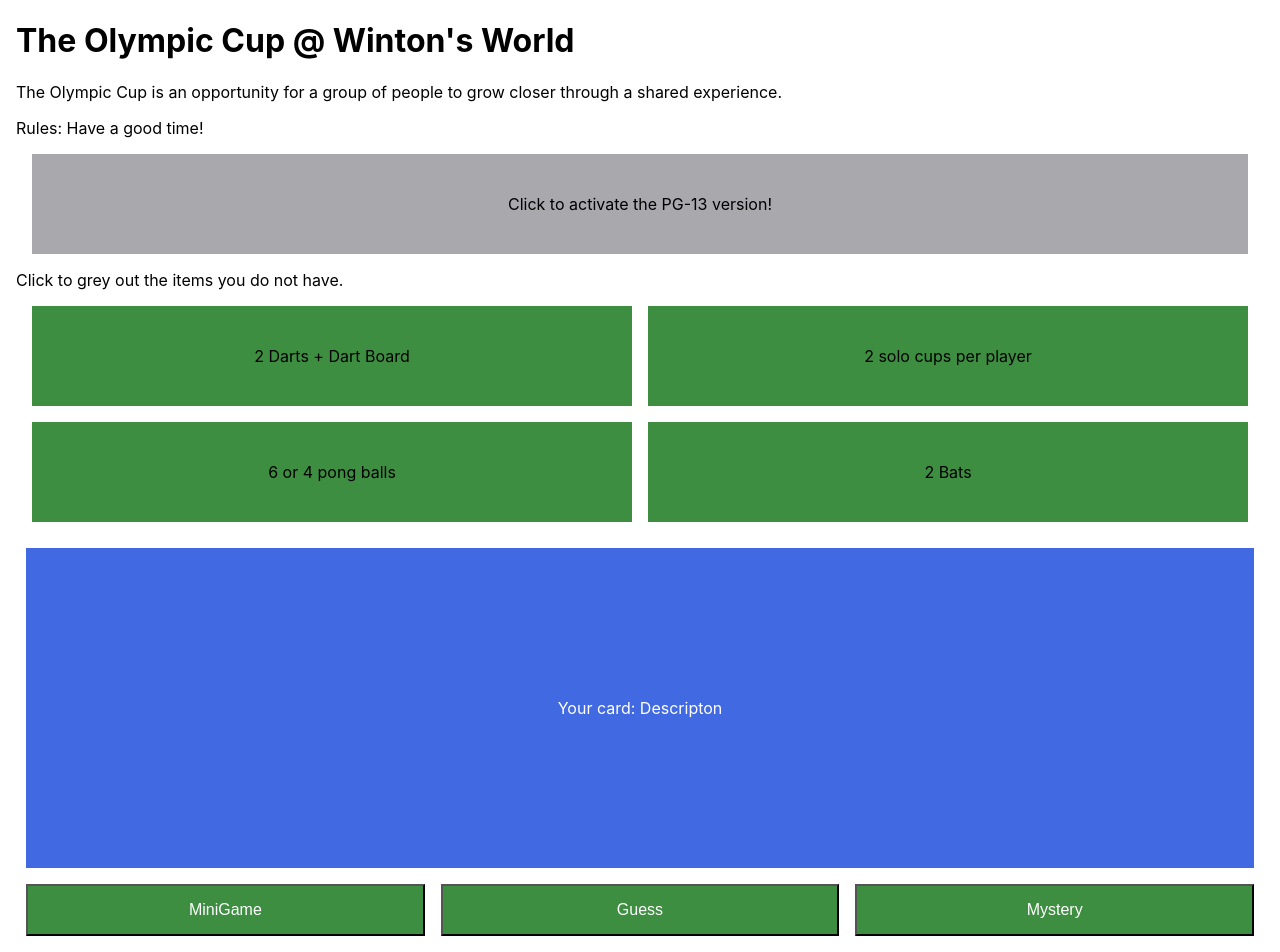
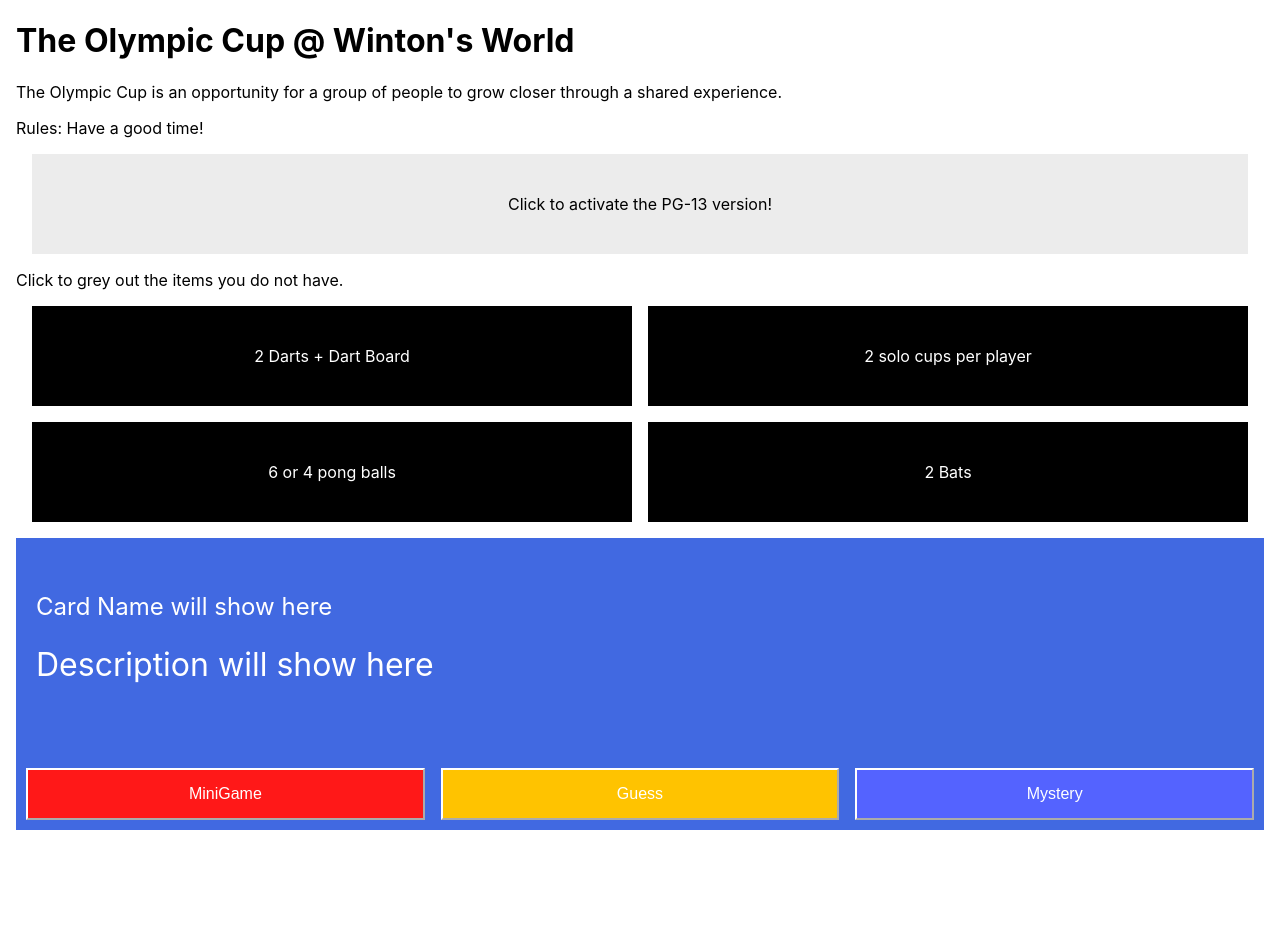
Before and after one commit to awinton64/olympic-cup, a React (Create React App) app: page / in a window 1280 px wide. Shown: the top 952 px of the page. After the commit the page ends 846 px from the top, so only its background shows below. Built offline with nearby package versions, Linux system fonts and the light colour scheme.

Commit message:
initial commit

```diff
--- a/src/App.css
+++ b/src/App.css
@@ -1,6 +1,6 @@
 
   @import url('https://fonts.googleapis.com/css2?family=Poppins:wght@300;400&display=swap');
-  /* color palette https://colorhunt.co/palette/161853292c6dfaedf0ec255a */
+    /* https://colorhunt.co/palette/5463ffecececffc300ff1818 */
 
 
   .app {
@@ -12,7 +12,8 @@
 
   .explicit-btn {
     display: grid;
-    background-color: #a9a8ad;
+    background-color: #ECECEC;
+    color: black;
     grid-auto-rows: minmax(100px, auto);
     justify-content: center;
     align-items: center;
@@ -24,7 +25,8 @@
 
   .non-explicit-btn {
     display: grid;
-    background-color: #3e8e41;
+    background-color: #000000;
+    color: white;
     grid-auto-rows: minmax(100px, auto);
     justify-content: center;
     align-items: center;
@@ -34,9 +36,9 @@
     margin-right: 1em;
   }
 
-  .explicit-btn:hover {background-color: #a9a8ad}
+  .explicit-btn:hover {background-color: #ECECEC}
 
-  .explicit-btn:active {background-color: #3e8e41}
+  .explicit-btn:active {background-color: #FF8E00}
 
   .grid-container-gp-btn {
     display: grid;
@@ -52,7 +54,8 @@
 
   .button-gp {
     display: grid;
-    background-color: #3e8e41;
+    background-color: #000000;
+    color: white;
     grid-auto-rows: minmax(100px, auto);
     justify-content: center;
     align-items: center;
@@ -60,7 +63,7 @@
 
   .button-gp-de-selected {
     display: grid;
-    background-color: #a9a8ad;
+    background-color: #ECECEC;
     grid-auto-rows: minmax(100px, auto);
     justify-content: center;
     align-items: center;
@@ -68,19 +71,32 @@
 
 
   .grid-container-game {
-    grid-template-columns: repeat(1, 1fr);
+    display: grid;
+    grid-template-rows: 3fr 1fr;
+    grid-template-columns: 1fr;
+    /* grid-template-columns: repeat(1, 1fr); */
     color: white;
+    background-color: royalblue;
     padding: 10px;
     align-items: center;
   }
 
   .card-display {
     display: grid;
-    background-color: royalblue;
-    grid-auto-rows: minmax(300px, auto);
+    /* grid-auto-rows: minmax(300px, auto); */
+    grid-template-rows: 1fr 3fr;
+    grid-template-columns: 1fr;
     padding: 10px;
     justify-content: center;
     align-items: center;
+  }
+
+  .description {
+    font-size: xx-large;
+  }
+
+  .name {
+    font-size: x-large;
   }
 
   .grid-container-game-btn-nested {
@@ -97,17 +113,30 @@
     bottom: 0;
     right: 0;
     overflow: auto;
-    background: rgb(190, 190, 190); /* Just to visualize the extent */
+    background-color: royalblue;
     }
 
   .button {
-    background-color: #3e8e41;
     padding: 15px 32px;
     text-align: center;
     font-size: 16px;
     cursor: pointer;
+    color: white;
+    border-color: white;
   }
 
-  .button:hover {background-color: #a9a8ad}
+  .miniGame-btn {
+    background-color: #FF1818;
+  }
+
+  .guess-btn {
+    background-color: #FFC300;
+  }
+
+  .mystery-btn {
+    background-color: #5463FF;
+  }
+
+  .button:hover {background-color: #ECECEC}
 
   .button:active {background-color: #3e8e41}
--- a/src/App.js
+++ b/src/App.js
@@ -698,32 +698,40 @@ const filterMiniGameCards = () => {
   displayCard(filteredMiniGameCards)
 }
 
-//create a func in 'setCardText' to randomly return a description from 'guessCards' without repeat
+//create a func in 'setCardDescription' to randomly return a description from 'guessCards' without repeat
 const displayGuessCard = () => {
   const randomIndex = Math.floor(Math.random() * guessCards.length);
   let lastCard = guessCards[randomIndex].id
-  setCardText('')
-  setCardText(guessCards[randomIndex].description)
+  setCardName('')
+  setCardName(guessCards[randomIndex].name)
+  setCardDescription('')
+  setCardDescription(guessCards[randomIndex].description)
   setGuessCards(guessCards.filter((guessCard) => guessCard.id !== lastCard)) //need to add error catch when array is empty
   console.log(guessCards);
 }
 
-//create a func in 'setCardText' to randomly return a description from 'mysteryCards' without repeat
+//create a func in 'setCardDescription' to randomly return a description from 'mysteryCards' without repeat
 const displayMysteryCard = () => {
   const randomIndex = Math.floor(Math.random() * mysteryCards.length);
   let lastCard = mysteryCards[randomIndex].id
-  setCardText('')
-  setCardText(mysteryCards[randomIndex].description)
+  setCardName('')
+  setCardName(mysteryCards[randomIndex].name)
+  setCardDescription('')
+  setCardDescription(mysteryCards[randomIndex].description)
   setMysteryCards(mysteryCards.filter((mysteryCard) => mysteryCard.id !== lastCard))
   console.log(mysteryCards);
 }
 
-const [cardText, setCardText] = useState('Descripton')
+const [cardDescription, setCardDescription] = useState('Description will show here')
+const [cardName, setCardName] = useState('Card Name will show here')
 
+//display miniGame Cards
 const displayCard = (filteredDeck) => {
   const randomIndex = Math.floor(Math.random() * filteredDeck.length);
-  setCardText('')
-  setCardText(filteredDeck[randomIndex].name)
+  setCardName('')
+  setCardName(filteredDeck[randomIndex].name)
+  setCardDescription('')
+  setCardDescription(filteredDeck[randomIndex].description)
   console.log(filteredDeck);
 }
 
@@ -741,7 +749,8 @@ const displayCard = (filteredDeck) => {
         filterBats={filterBats}
       />
       <GameContainer
-        cardText={cardText}
+        cardName={cardName}
+        cardDescription={cardDescription}
         filterMiniGameCards={filterMiniGameCards}
         displayGuessCard={displayGuessCard}
         displayMysteryCard={displayMysteryCard}
--- a/src/components/GameContainer.js
+++ b/src/components/GameContainer.js
@@ -1,6 +1,6 @@
 import { useState } from "react"
 
-const GameContainer = ({filterMiniGameCards, displayGuessCard, displayMysteryCard, cardText}) => {
+const GameContainer = ({filterMiniGameCards, displayGuessCard, displayMysteryCard, cardDescription, cardName}) => {
     const [isActive, setActive] = useState(false);
 
     const toggleClass = () => {
@@ -9,11 +9,14 @@ const GameContainer = ({filterMiniGameCards, displayGuessCard, displayMysteryCar
 
     return (
         <div className={isActive ? 'grid-container-game fullscreen': 'grid-container-game'}>
-            <div className='card-display' onClick={toggleClass} id='cardTextDisplay'>Your card: {cardText}</div>
+            <div className='card-display' onClick={toggleClass} id='cardTextDisplay'>
+                <div className='name'>{cardName}</div>
+                <div className='description'> {cardDescription}</div>
+            </div>
             <div className='grid-container-game-btn-nested'>
-                <button className='button' style={{ color: 'white'}} onClick={filterMiniGameCards}>MiniGame</button>
-                <button className='button'style={{ color: 'white'}} onClick={displayGuessCard}>Guess</button>
-                <button className='button'style={{ color: 'white'}} onClick={displayMysteryCard}>Mystery</button>
+                <button className='button miniGame-btn' onClick={filterMiniGameCards}>MiniGame</button>
+                <button className='button guess-btn' onClick={displayGuessCard}>Guess</button>
+                <button className='button mystery-btn' onClick={displayMysteryCard}>Mystery</button>
             </div>
         </div>
     )
```
